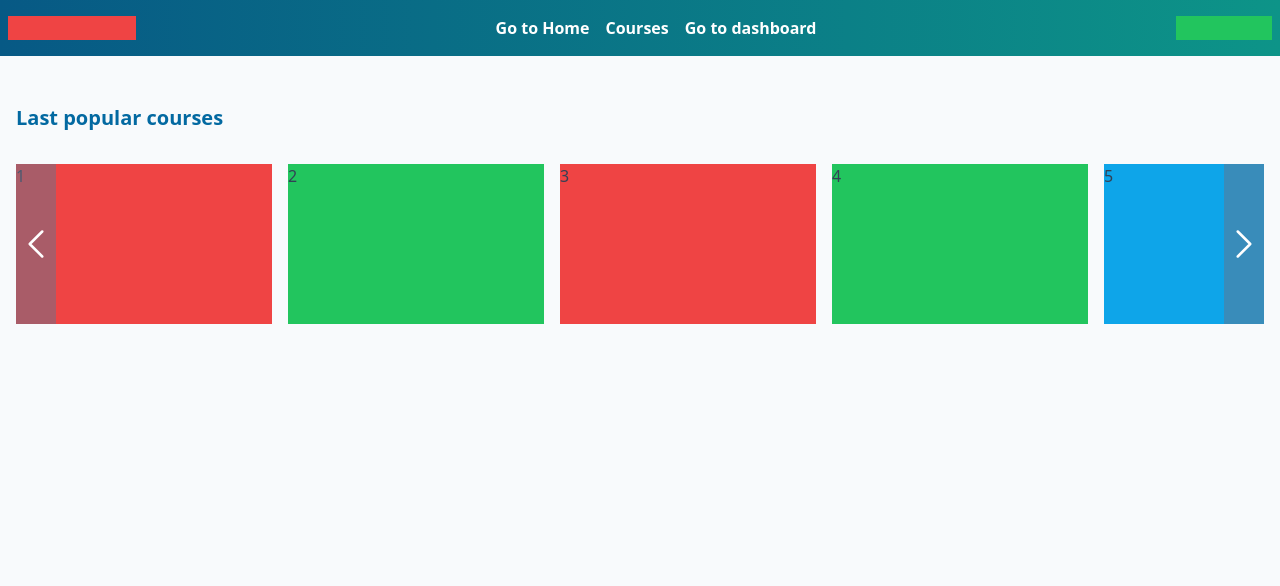
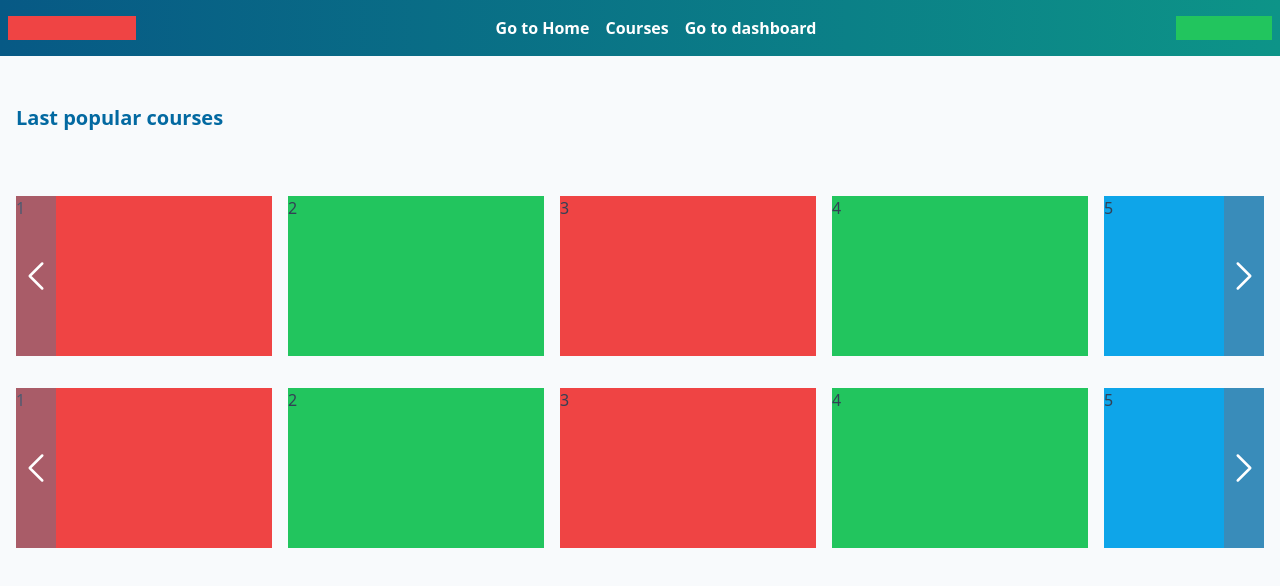
Before and after one commit to mthdht/learn, a Vue app: page /#/lessons in a window 1280 px wide. Shown: the top 586 px of the page. Built offline with nearby package versions, Linux system fonts and the light colour scheme.

Commit message:
create carousel components

```diff
--- /dev/null
+++ b/src/components/Carousel.vue
@@ -0,0 +1,48 @@
+<template>
+  <section class="flex overflow-hidden gap-4 h-40 relative">
+    <div class="carousel-item shrink-0 w-64 bg-red-500">1</div>
+    <div class="carousel-item shrink-0 w-64 bg-green-500">2</div>
+    <div class="carousel-item shrink-0 w-64 bg-red-500">3</div>
+    <div class="carousel-item shrink-0 w-64 bg-green-500">4</div>
+    <div class="carousel-item shrink-0 w-64 bg-sky-500">5</div>
+    <div class="carousel-item shrink-0 w-64 bg-orange-500">6</div>
+    <div class="carousel-item shrink-0 w-64 bg-red-500">7</div>
+
+    <div
+      class="
+        prev
+        h-40
+        bg-slate-500/50
+        w-10
+        absolute
+        left-0
+        flex
+        items-center
+        justify-center
+        text-white
+      "
+    >
+      <ChevronLeftIcon></ChevronLeftIcon>
+    </div>
+    <div
+      class="
+        next
+        h-40
+        bg-slate-500/50
+        w-10
+        absolute
+        right-0
+        flex
+        items-center
+        justify-center
+        text-white
+      "
+    >
+      <ChevronRightIcon></ChevronRightIcon>
+    </div>
+  </section>
+</template>
+
+<script setup>
+import { ChevronRightIcon, ChevronLeftIcon } from '@heroicons/vue/24/outline';
+</script>
--- a/src/components/Lessons.vue
+++ b/src/components/Lessons.vue
@@ -3,7 +3,7 @@
     <div class="content">
       <h1 class="font-bold text-xl text-sky-700 py-8">Last popular courses</h1>
 
-      <section class="flex overflow-hidden gap-4 h-40 relative">
+      <section class="flex overflow-hidden gap-4 h-40 relative my-8">
         <div class="carousel-item shrink-0 w-64 bg-red-500">1</div>
         <div class="carousel-item shrink-0 w-64 bg-green-500">2</div>
         <div class="carousel-item shrink-0 w-64 bg-red-500">3</div>
@@ -45,10 +45,13 @@
           <ChevronRightIcon></ChevronRightIcon>
         </div>
       </section>
+
+      <Carousel></Carousel>
     </div>
   </main>
 </template>
 
 <script setup>
 import { ChevronRightIcon, ChevronLeftIcon } from '@heroicons/vue/24/outline';
+import Carousel from './Carousel.vue';
 </script>
```
